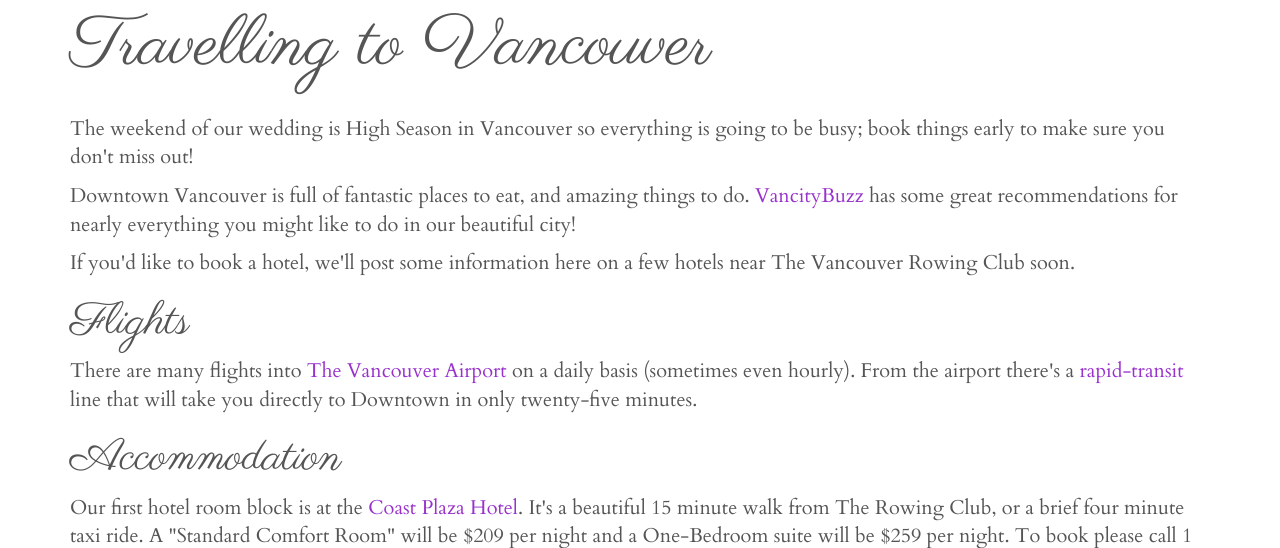
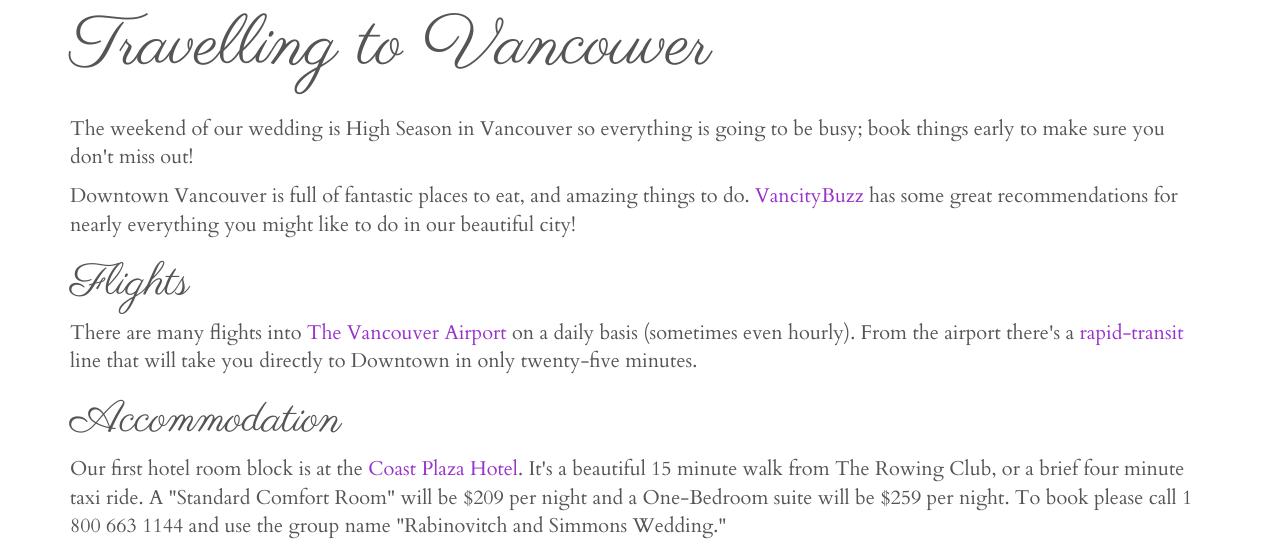
Before and after one commit to brab/wedding, a Django app: page /travel in a window 1280 px wide. Shown: the part 608-1156 px from the top of the page. Run offline with Django 3.2, Linux system fonts and the light colour scheme; some libraries are stand-ins or nearby versions.

Commit message:
Remove old "hotel info coming soon" copy from travel page

```diff
--- a/backend/static_info/templates/static_info/travel.html
+++ b/backend/static_info/templates/static_info/travel.html
@@ -23,9 +23,6 @@
     </p>
     <p>
       Downtown Vancouver is full of fantastic places to eat, and amazing things to do. <a href="http://www.vancitybuzz.com/" target="_blank">VancityBuzz</a> has some great recommendations for nearly everything you might like to do in our beautiful city!
-    </p>
-    <p>
-      If you'd like to book a hotel, we'll post some information here on a few hotels near The Vancouver Rowing Club soon.
     </p>
 
     <h2>Flights</h2>
```
